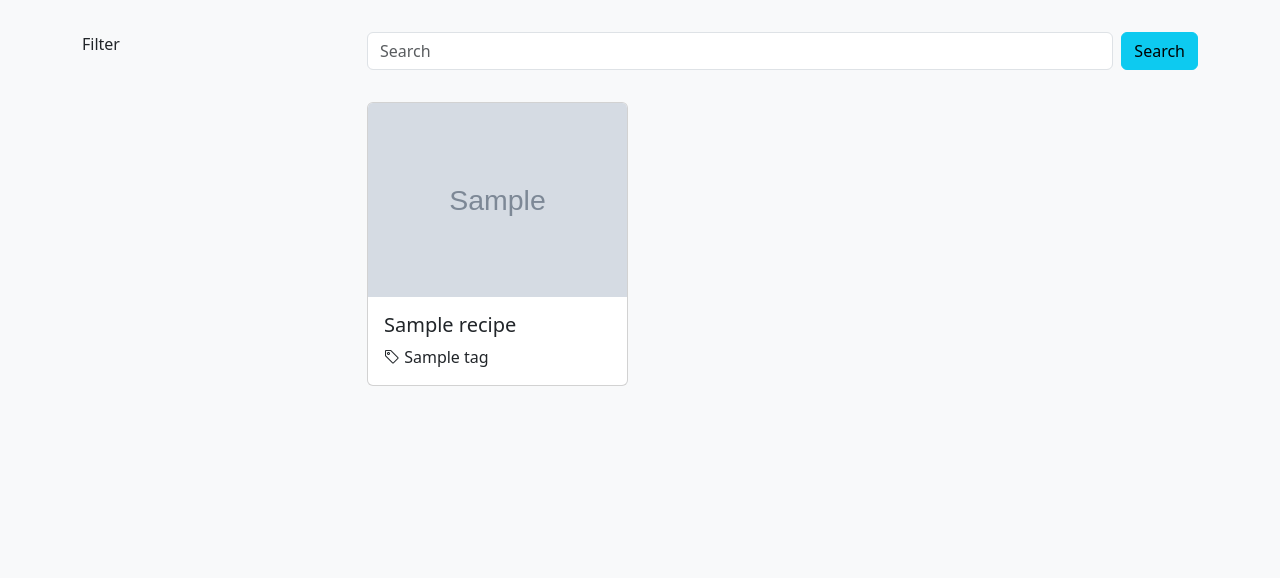
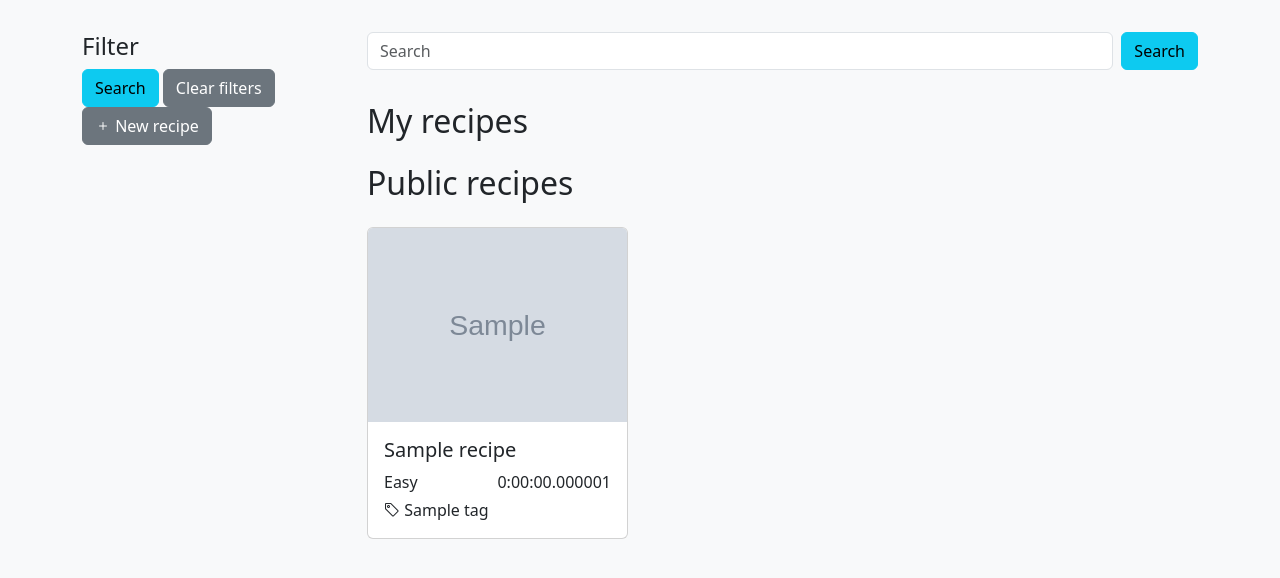
Before and after one commit to ben-oldham1/Meal-planner-software-project, a Django app: page / in a window 1280 px wide. Shown: the part 56-634 px from the top of the page. Run offline with Django 5.2, Linux system fonts and the light colour scheme; tables that the repository leaves empty hold one stand-in row (values such as "Sample post"); grey boxes marked "Sample" are stand-in pictures; some libraries are stand-ins or nearby versions.

Commit message:
Allow filtering of recipes

```diff
--- a/mealplanner/templates/mealplanner/recipe_list.html
+++ b/mealplanner/templates/mealplanner/recipe_list.html
@@ -1,4 +1,6 @@
 {% extends 'base.html' %}
+{% load crispy_forms_tags %}
+{% load custom_filters %}
 
 {% block title %}
 View recipes
@@ -8,8 +10,19 @@ View recipes
 <div class="row my-3">
 
     <div class="col-md-3">
+        <h2 class="h4">Filter</h2>
 
-        <p>Filter</p>
+        <form method="GET">
+            {{ recipe_filter.form|crispy }}
+            <button class="btn btn-info" type="submit">Search</button>
+            <a href="{% url 'recipe_list' %}" class="btn btn-secondary">Clear filters</a>
+
+        </form>
+
+        <!-- New recipe modal -->
+        <button type="button" class="btn btn-secondary" data-bs-toggle="modal" data-bs-target="#new-recipe-modal">
+            <i class="bi bi-plus"></i> New recipe
+        </button>
 
     </div>
 
@@ -37,9 +50,10 @@ View recipes
                 {% endif %}
             </div>
 
+            <h2>My recipes</h2>
             {% for recipe in recipes %}
-
-            <div class="col-md-4">
+            {% if recipe.user == request.user %}
+            <div class="col-6 col-md-4 col-xxl-3">
                 <a href="{% url 'recipe_detail' recipe.id %}"
                     class="link-dark link-underline-opacity-0 link-underline-opacity-25-hover link-offset-2">
                     <div class="card">
@@ -48,6 +62,59 @@ View recipes
                         {% endif %}
                         <div class="card-body">
                             <h5 class="card-title">{{ recipe.name }}</h5>
+
+                            <div class="d-flex justify-content-between">
+                                <p class="card-text mb-1">
+                                    {{ recipe.get_difficulty_display }}
+                                </p>
+                                <p class="card-text mb-1">
+                                    {{ recipe.time_needed|humanise_duration }}
+                                </p>
+                            </div>
+
+                            <p class="card-text">
+                                <i class="bi bi-tag"></i>
+                                {% if recipe.tags.all %}
+                                {{ recipe.tags.all|join:", " }}
+                                {% else %}
+                                No tags
+                                {% endif %}
+                            </p>
+
+                        </div>
+                    </div>
+                </a>
+            </div>
+            {% endif %}
+
+            {% empty %}
+
+            <p>No recipes available.</p>
+
+            {% endfor %}
+
+
+            <h2>Public recipes</h2>
+            {% for recipe in recipes %}
+            {% if recipe.user != request.user %}
+            <div class="col-6 col-md-4 col-xxl-3">
+                <a href="{% url 'recipe_detail' recipe.id %}"
+                    class="link-dark link-underline-opacity-0 link-underline-opacity-25-hover link-offset-2">
+                    <div class="card">
+                        {% if recipe.image_url %}
+                        <img src="{{ recipe.image_url }}" class="card-img-top" alt="{{ recipe.name }}">
+                        {% endif %}
+                        <div class="card-body">
+                            <h5 class="card-title">{{ recipe.name }}</h5>
+
+                            <div class="d-flex justify-content-between">
+                                <p class="card-text mb-1">
+                                    {{ recipe.get_difficulty_display }}
+                                </p>
+                                <p class="card-text mb-1">
+                                    {{ recipe.time_needed|humanise_duration }}
+                                </p>
+                            </div>
 
                             <p class="card-text">
                                 <i class="bi bi-tag"></i>
@@ -61,6 +128,7 @@ View recipes
                     </div>
                 </a>
             </div>
+            {% endif %}
 
             {% empty %}
 
@@ -74,3 +142,33 @@ View recipes
 
 </div>
 {% endblock %}
+
+
+{% block modal %}
+<!-- New recipe modal -->
+<div class="modal fade" id="new-recipe-modal" data-bs-keyboard="false" tabindex="-1" aria-labelledby="modal-title-2"
+    aria-hidden="true">
+    <div class="modal-dialog">
+        <div class="modal-content">
+            <div class="modal-header">
+                <h1 class="modal-title fs-5" id="modal-title-2">New recipe</h1>
+                <button type="button" class="btn-close" data-bs-dismiss="modal" aria-label="Close"></button>
+            </div>
+            <div class="modal-body">
+
+                <form action="{% url 'add_recipe' %}" method="POST">
+                    {% csrf_token %}
+
+                    {{new_recipe_form|crispy}}
+
+                    <div class="d-flex gap-2">
+                        <button type="submit" class="btn btn-primary">Create recipe</button>
+                        <button type="button" class="btn btn-secondary" data-bs-dismiss="modal">Cancel</button>
+                    </div>
+                </form>
+
+            </div>
+        </div>
+    </div>
+</div>
+{% endblock %}
```
Also changed, not shown: mealplanner/filters.py (added, +26 -0 lines).
